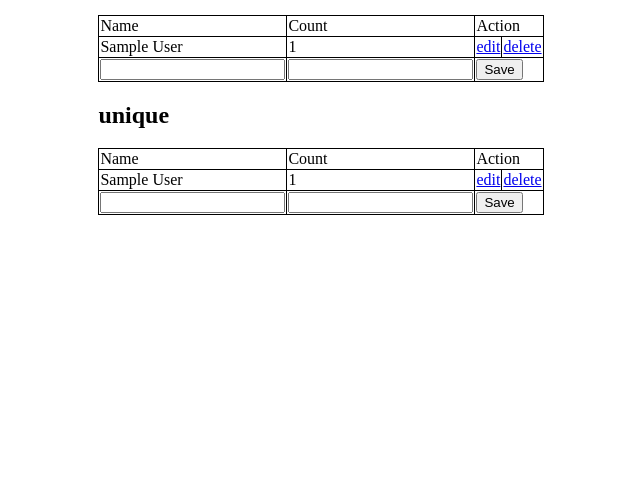
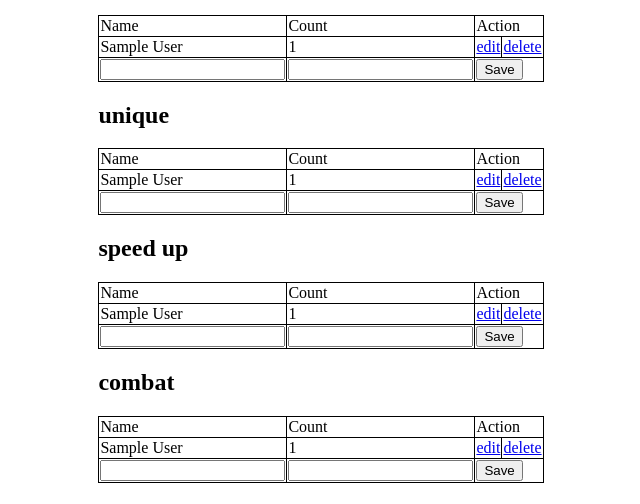
Before and after one commit to chaveniajeffry/lords-mobile-account-management, a Django app: a page that uses lords_mobile_account_management/lm_accounts/templates/lm_accounts/lm_account_details.html in a window 1280 px wide. Shown: the part 296-800 px from the top of the page, without its empty margins (319-959 px from the left). Run offline with Django 3.2, Linux system fonts and the light colour scheme; tables that the repository leaves empty hold one stand-in row (values such as "Sample post").

Commit message:
feat: add lm bag combat CRUD

```diff
--- a/lords_mobile_account_management/lm_accounts/forms.py
+++ b/lords_mobile_account_management/lm_accounts/forms.py
@@ -1,6 +1,6 @@
 from django import forms
 from django.forms import ModelForm
-from lm_accounts.models import LMUserAccount, LMUserBagChest, LMUserBagUnique, LMUserBagSpeedUp
+from lm_accounts.models import LMUserAccount, LMUserBagChest, LMUserBagUnique, LMUserBagSpeedUp,LMUserBagCombat
 
 class LMUserAccountForm(ModelForm):
 
@@ -33,3 +33,13 @@ class LMUserBagSpeedUpForm(ModelForm):
         fields = [
             'name', 'count', 'bag_id'
         ]
+
+
+
+class LMUserBagCombatForm(ModelForm):
+
+    class Meta:
+        model = LMUserBagCombat
+        fields = [
+            'name', 'count', 'bag_id'
+        ]
--- a/lords_mobile_account_management/lm_accounts/templates/lm_accounts/lm_account_details.html
+++ b/lords_mobile_account_management/lm_accounts/templates/lm_accounts/lm_account_details.html
@@ -7,6 +7,10 @@
         {% include "lm_accounts/lm_bag/lm_bag_chest.html" %}
         <h2>unique</h2>
         {% include "lm_accounts/lm_bag/lm_bag_unique.html" %}
+        <h2>speed up</h2>
+        {% include "lm_accounts/lm_bag/lm_bag_speed_up.html" %}
+        <h2>combat</h2>
+        {% include "lm_accounts/lm_bag/lm_bag_combat.html" %}
     </div>
 </div>
 <div>
--- /dev/null
+++ b/lords_mobile_account_management/lm_accounts/templates/lm_accounts/lm_bag/lm_bag_combat.html
@@ -0,0 +1,24 @@
+<table>
+    <tr>
+        <td>Name</td>
+        <td>Count</td>
+        <td colspan=2>Action</td>
+    </tr>
+    {% for bag_combat in lm_user_bag_combat %}
+        <tr>
+            <td>{{bag_combat.name}}</td>
+            <td>{{bag_combat.count}}</td>
+            <td><a href="{% url "update-bag-combat" bag_combat.id %}">edit</a></td>
+            <td><a href="{% url "delete-bag-combat" bag_combat.id %}">delete</a></td>
+        </tr>
+    {% endfor %}
+    <tr>
+        <form action="{% url 'create-bag-combat' %}" method="post">
+            {% csrf_token %}
+            <input type="hidden" name="pk" value="{{lm_account.id}}">
+            <td>{{ lm_user_bag_combat_form.name }}</td>
+            <td>{{ lm_user_bag_combat_form.count }}</td>
+            <td colspan=2><input type="submit" value="Save"></td>
+        </form>
+    </tr>
+</table>
--- a/lords_mobile_account_management/lm_accounts/urls.py
+++ b/lords_mobile_account_management/lm_accounts/urls.py
@@ -17,4 +17,7 @@ urlpatterns = [
     path("create-bag-speed-up/", views.createBagSpeedUp, name="create-bag-speed-up"),
     path("update-bag-speed-up/:<str:pk>/", views.updateBagSpeedUp, name="update-bag-speed-up"),
     path("delete-bag-speed-up/:<str:pk>/", views.deleteBagSpeedUp, name="delete-bag-speed-up"),
+    path("create-bag-combat/", views.createBagCombat, name="create-bag-combat"),
+    path("update-bag-combat/:<str:pk>/", views.updateBagCombat, name="update-bag-combat"),
+    path("delete-bag-combat/:<str:pk>/", views.deleteBagCombat, name="delete-bag-combat"),
 ]
--- a/lords_mobile_account_management/lm_accounts/views.py
+++ b/lords_mobile_account_management/lm_accounts/views.py
@@ -2,7 +2,7 @@ from django.shortcuts import render, redirect, get_object_or_404
 from django.contrib.auth.decorators import login_required
 from base.models import LMAccount
 from lm_accounts.models import LMUserAccount,LMUserBag,LMUserBagChest,LMUserBagCombat,LMUserBagResources,LMUserBagSpeedUp,LMUserBagUnique
-from lm_accounts.forms import LMUserAccountForm,LMUserBagChestForm, LMUserBagUniqueForm, LMUserBagSpeedUpForm
+from lm_accounts.forms import LMUserAccountForm,LMUserBagChestForm, LMUserBagUniqueForm, LMUserBagSpeedUpForm, LMUserBagCombatForm
 
 @login_required
 def home(request):
@@ -39,17 +39,24 @@ def readAccount(request,pk):
     lm_user_bag_chest = LMUserBagChest.objects.filter(bag_id=lm_user_bag)
     lm_user_bag_unique = LMUserBagUnique.objects.filter(bag_id=lm_user_bag)
     lm_user_bag_speed_up = LMUserBagSpeedUp.objects.filter(bag_id=lm_user_bag)
+    lm_user_bag_combat = LMUserBagCombat.objects.filter(bag_id=lm_user_bag)
+
     lm_user_bag_chest_form = LMUserBagChestForm()
     lm_user_bag_unique_form = LMUserBagUniqueForm()
     lm_user_bag_speed_up_form = LMUserBagSpeedUpForm()
+    lm_user_bag_combat_form = LMUserBagCombatForm()
     context = {
         "lm_account":lm_account,
+
         "lm_user_bag_chest":lm_user_bag_chest,
         "lm_user_bag_chest_form":lm_user_bag_chest_form,
         "lm_user_bag_unique":lm_user_bag_unique,
+        "lm_user_bag_combat":lm_user_bag_combat,
+
         "lm_user_bag_unique_form":lm_user_bag_unique_form,
         "lm_user_bag_speed_up":lm_user_bag_speed_up,
         "lm_user_bag_speed_up_form":lm_user_bag_speed_up_form,
+        "lm_user_bag_combat_form":lm_user_bag_combat_form,
     }
     return render(request,'lm_accounts/lm_account_details.html',context)
 
@@ -197,3 +204,43 @@ def deleteBagSpeedUp(request,pk):
     lm_account = get_object_or_404(LMUserAccount, id=lm_user_bag.account_id.id)
     lm_user_bag_speed_up.delete()
     return redirect("read-lm-account", pk=lm_account.id)
+
+# LMUserBagCombat
+def createBagCombat(request):
+    if request.method == "POST":
+        name = request.POST.get("name")
+        count = request.POST.get("count")
+        account_id = request.POST.get("pk")
+        lm_account = get_object_or_404(LMUserAccount, id=account_id)
+        lm_bag = LMUserBag.objects.get(account_id=lm_account)
+        LMUserBagCombat.objects.create(
+            name=name,
+            count=count,
+            bag_id=lm_bag,
+        )
+        return redirect("read-lm-account", pk=account_id)
+
+def updateBagCombat(request,pk):
+    lm_user_bag_combat = get_object_or_404(LMUserBagCombat, id=pk)
+    lm_user_bag = get_object_or_404(LMUserBag, id=lm_user_bag_combat.bag_id.id)
+    lm_account = get_object_or_404(LMUserAccount, id=lm_user_bag.account_id.id)
+    lm_user_bag_combat_form = LMUserBagCombatForm(instance=lm_user_bag_combat)
+    if request.method == "POST":
+        name = request.POST.get("name")
+        count = request.POST.get("count")
+        lm_user_bag_combat.name = name
+        lm_user_bag_combat.count = count
+        lm_user_bag_combat.save()
+        return redirect("read-lm-account", pk=lm_account.id)
+    context = {
+        "lm_account":lm_account,
+        "lm_user_bag_combat_form":lm_user_bag_combat_form,
+    }
+    return render(request,'lm_accounts/lm_bag/lm_bag_combat_update.html',context)
+
+def deleteBagCombat(request,pk):
+    lm_user_bag_combat = get_object_or_404(LMUserBagCombat, id=pk)
+    lm_user_bag = get_object_or_404(LMUserBag, id=lm_user_bag_combat.bag_id.id)
+    lm_account = get_object_or_404(LMUserAccount, id=lm_user_bag.account_id.id)
+    lm_user_bag_combat.delete()
+    return redirect("read-lm-account", pk=lm_account.id)
```
Also changed, not shown: lords_mobile_account_management/lm_accounts/templates/lm_accounts/lm_bag/lm_bag_combat_update.html (added, +12 -0 lines).
